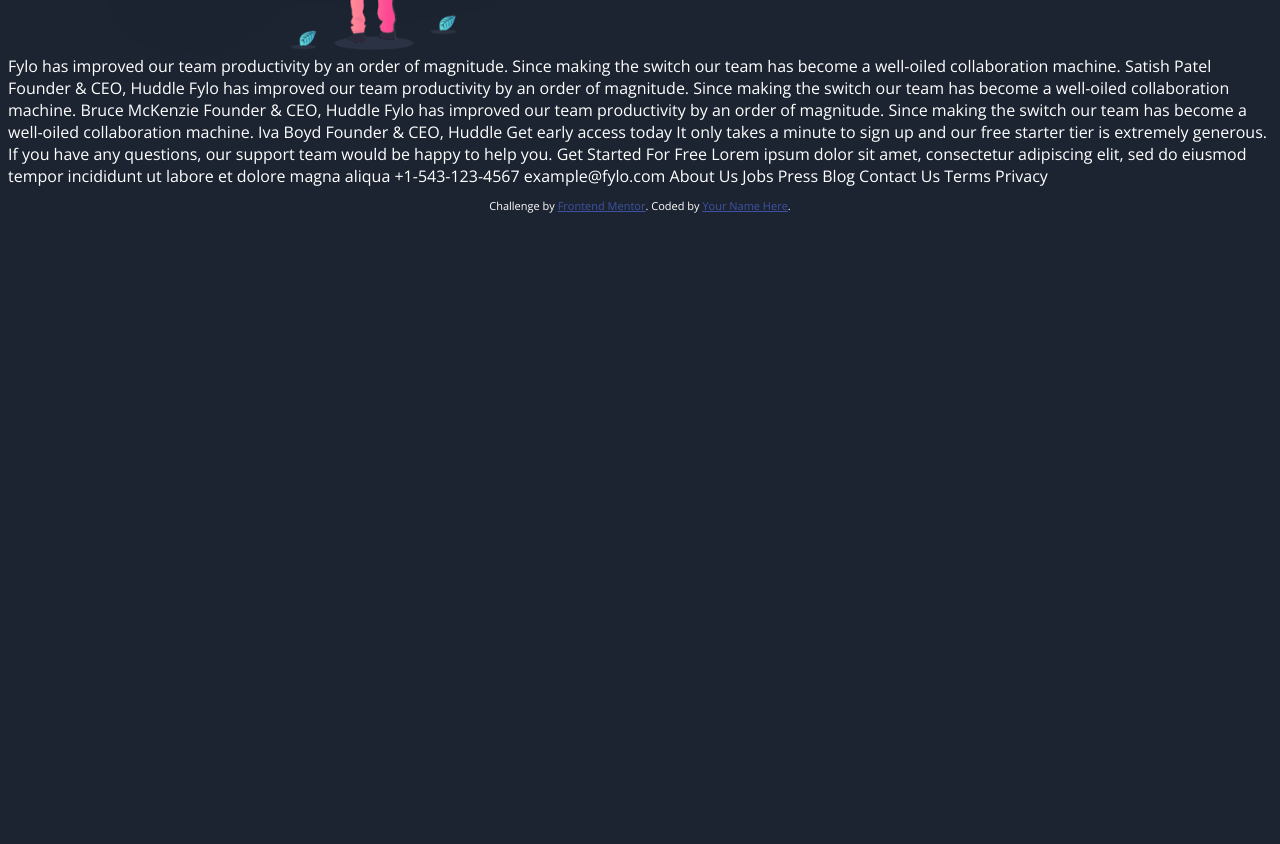
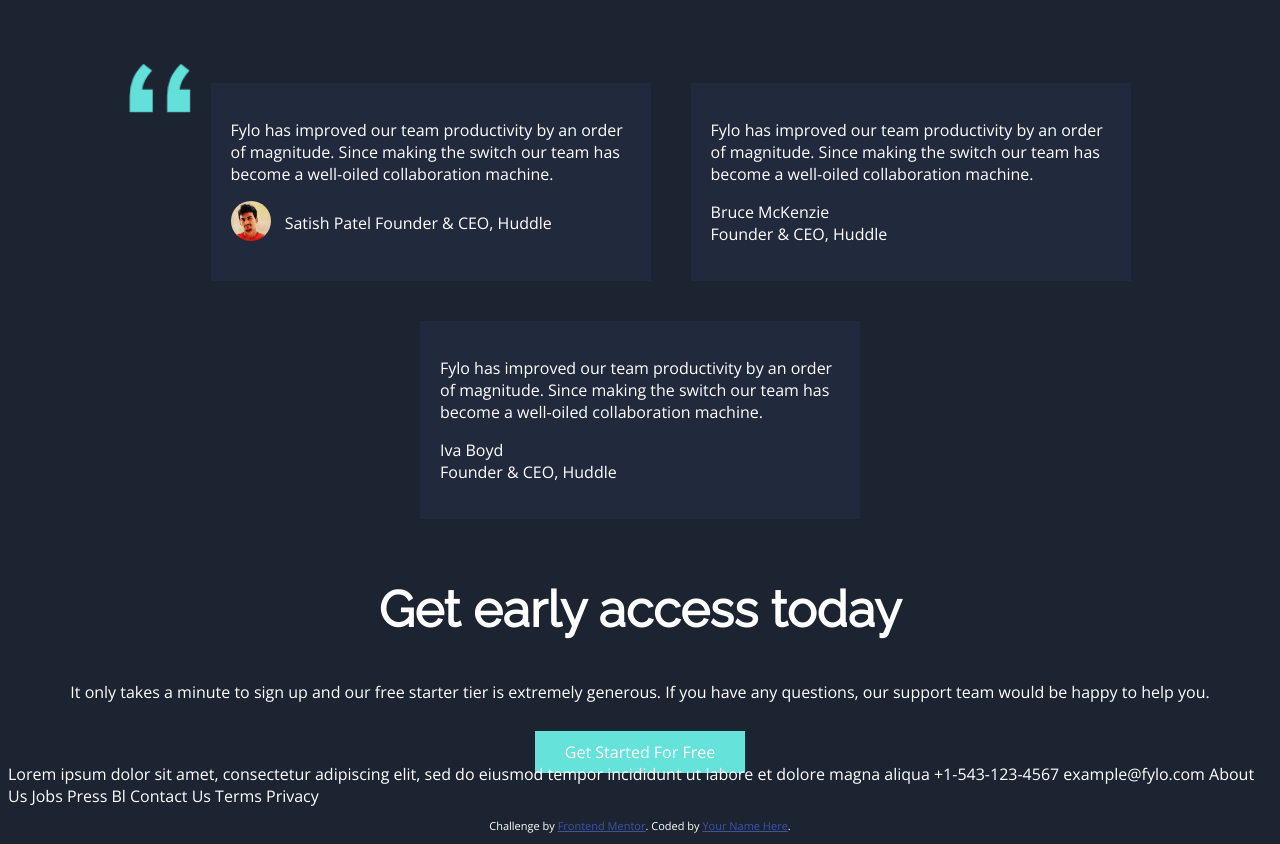
Before and after one commit to WeinpelKvin/FrontendChallenges, a plain HTML site: page index.html in a window 1280 px wide. Shown: the part 2088-2932 px from the top of the page. Before the commit the page ends 2312 px from the top, so only its background shows below. Drawn offline with nearby package versions, Linux system fonts and the light colour scheme.

Commit message:
Testimonials

```diff
--- a/index.html
+++ b/index.html
@@ -25,11 +25,16 @@
       </ul>
     </div>
   </section>
-  <div><img src="images/illustration-intro.png" class="center"></div>
+  <div><img
+      src="images/illustration-intro.png"
+      class="center MainImage"
+      height ="auto"
+      width="auto">
+    </div>
 
   <section class="container">
     <div class="col-1">
-      <h1 style="font-size: 50px; font-family: 'Raleway', sans-serif;">All your files in one secure location,<br>
+      <h1 class="mainText">All your files in one secure location,<br>
         accessible anywhere.</h1>
     </div>
     <div class="col-1">
@@ -38,7 +43,6 @@
     <br>
       <a class="button">Get Started</a>
     </div>
-
   </section>
   <br><br><br></br.>
 
@@ -104,7 +108,7 @@
       width="80%"
     />
   </div>
-  <div class="col-3">
+  <div class="col-3" style="margin-right:20px;">
     <h1 class="FlyoWorksTitle">Stay productive, <br>wherever you are</h1>
     <p>Never let location be an issue when accessing your files. Fylo has you covered for all of your file storage needs.</p>
     <p>Securely share files and folders with friends, family and colleagues for live collaboration. No email
@@ -112,32 +116,40 @@
     <p>See how Fylo works</p>
   </div>
   </section>
+  <br><br><br>
+  <section class="container">
+    <img src="images/bg-quotes.png" width="auto" height="50px;">
+    <div class="col-Testimonail testimonials">
+      <p>Fylo has improved our team productivity by an order of magnitude. Since making the switch our team has
+        become a well-oiled collaboration machine.</p>
+      <div>
+        <p>
+          <img src="images/profile-1.jpg" class="profile">
+          <span style="padding-left:10px;">Satish Patel Founder & CEO, Huddle</span>
+        </p>
+      </div>
+    </div>
+    <div class="col-Testimonail testimonials">
+      <p>Fylo has improved our team productivity by an order of magnitude. Since making the switch our team has
+        become a well-oiled collaboration machine.</p>
+      <p>Bruce McKenzie<br>Founder & CEO, Huddle</p>
+    </div>
+    <div class="col-Testimonail testimonials">
+      <p>Fylo has improved our team productivity by an order of magnitude. Since making the switch our team has
+        become a well-oiled collaboration machine.</p>
+      <p>Iva Boyd <br>Founder & CEO, Huddle</p>
+    </div>
 
-  Fylo has improved our team productivity by an order of magnitude. Since making the switch our team has
-  become a well-oiled collaboration machine.
-
-  Satish Patel
-  Founder & CEO, Huddle
-
-  Fylo has improved our team productivity by an order of magnitude. Since making the switch our team has
-  become a well-oiled collaboration machine.
-
-  Bruce McKenzie
-  Founder & CEO, Huddle
-
-  Fylo has improved our team productivity by an order of magnitude. Since making the switch our team has
-  become a well-oiled collaboration machine.
-
-  Iva Boyd
-  Founder & CEO, Huddle
-
-  Get early access today
-
-  It only takes a minute to sign up and our free starter tier is extremely generous. If you have any
-  questions, our support team would be happy to help you.
-
-  Get Started For Free
-
+  </section>
+  <section class="container">
+      <div class="col-1">
+        <h1 class="mainText">Get early access today</h1>
+        <p>It only takes a minute to sign up and our free starter tier is extremely generous. If you have any
+            questions, our support team would be happy to help you.</p>
+      <br>
+        <a class="button">Get Started For Free</a>
+      </div>
+    </section>
   Lorem ipsum dolor sit amet, consectetur adipiscing elit, sed do eiusmod tempor incididunt ut labore et
   dolore magna aliqua
 
@@ -147,7 +159,7 @@
   About Us
   Jobs
   Press
-  Blog
+  Bl
 
   Contact Us
   Terms
--- a/style.css
+++ b/style.css
@@ -20,11 +20,17 @@
 }
 
 .col-3{
-    width:50%;
+    width:45%;
     min-width: 30%;
     text-align: left;
 }
-
+.col-Testimonail{
+    text-align: left;
+    width: 400px;
+    padding: 20px;
+    margin: 20px;
+    background-color: hsl(219, 30%, 18%)
+}
 .paragraph{
     font-size: 14px;
     font-weight: 100;
@@ -32,7 +38,20 @@
 
 .logo {
     margin-top: 10px;
-    height: 60px;
+    height: 40px;
+}
+
+.profile{
+    border-radius: 50%;
+    width: auto;
+    height: 40px;
+    text-align: center;
+    vertical-align: -12px;
+}
+
+.mainText{
+    font-size: 50px;
+    font-family: 'Raleway', sans-serif;
 }
 
 body {
@@ -96,4 +115,10 @@ li {
         width: 80%;
         text-align: center;
       }
+    .MainImage{
+        width: 90%;
+    }
+    .mainText{
+        font-size: 40px;
+    }
   }
```
